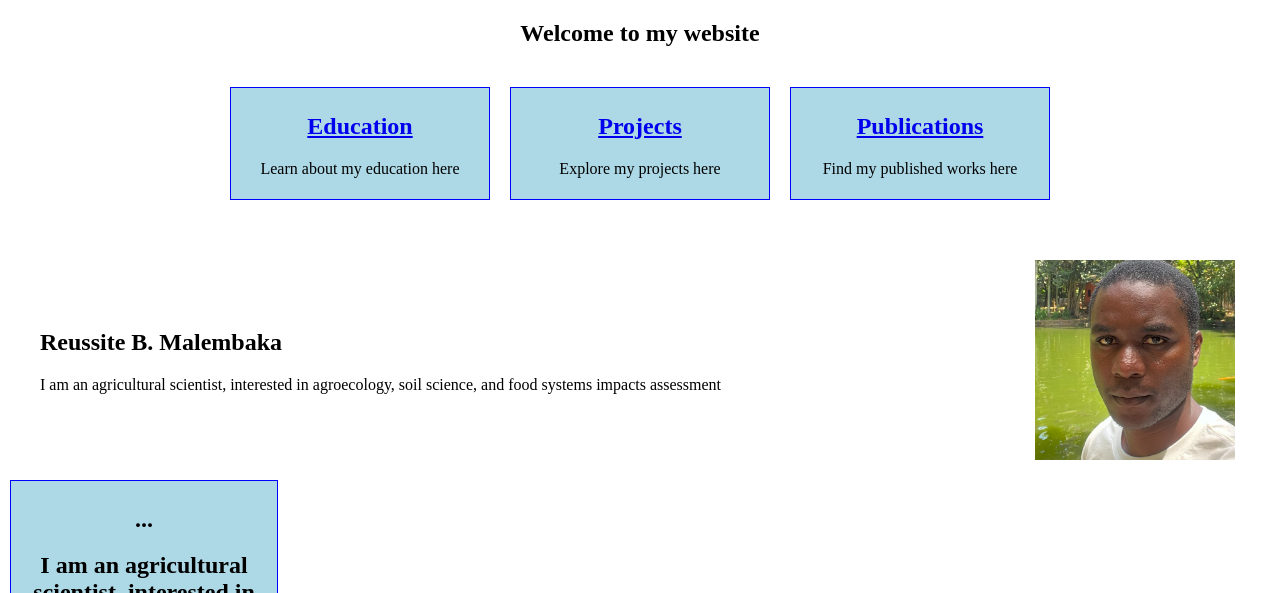
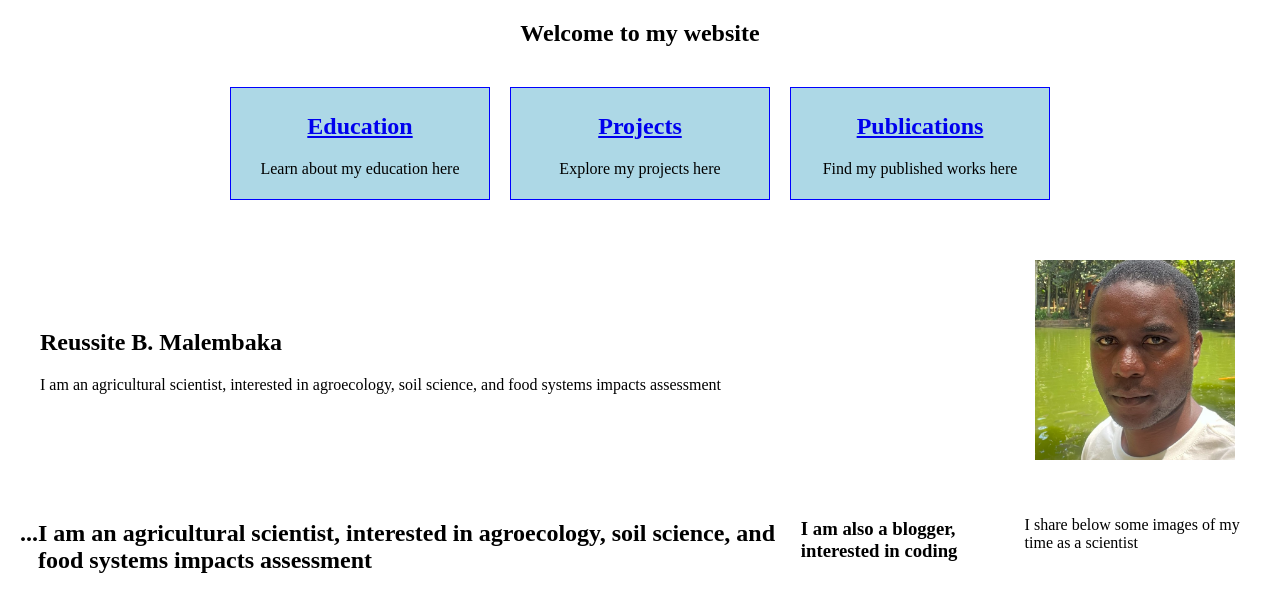
Before and after one commit to reussitemalembaka/reussitemalembaka.github.io, a Jekyll site: the page index.html, which Jekyll copies as it is, in a window 1280 px wide. Shown: the top 593 px of the page. Built offline with Jekyll 4.4.1, drawn with Linux system fonts in a browser that asks for light colours; grey boxes are pictures that could not be loaded.

Commit message:
Update index.html

```diff
--- a/index.html
+++ b/index.html
@@ -44,18 +44,18 @@
    </section>
 
 <section>
-  <div class="box">
+  <div class="container">
     <h1>...</h1>
     <h2>I am an agricultural scientist, interested in agroecology, soil science, and food systems impacts assessment</h2>
     <h3>I am also a blogger, interested in coding</h3>
     <p>I share below some images of my time as a scientist</p>
   </div>
     <div class="container">
-      <div class="box">
+      <div class="container">
         <img src="IMG_20160929_160231.jpg" alt="A beautiful moment at work" height="510" width="330">
         <p>The image displayed above is of me in a soil microbiology laboratory, producing rhizobia inoculants</p>
       </div>
-      <div class="box">
+      <div class="container">
         <img src="field of maize and soybean in DRCongo.jpg" alt="A beautiful moment at work" height="450" width="350">
         <p>A field visit during data collection in soybean production systems in DR Congo, May 2023</p>
       </div>
```
